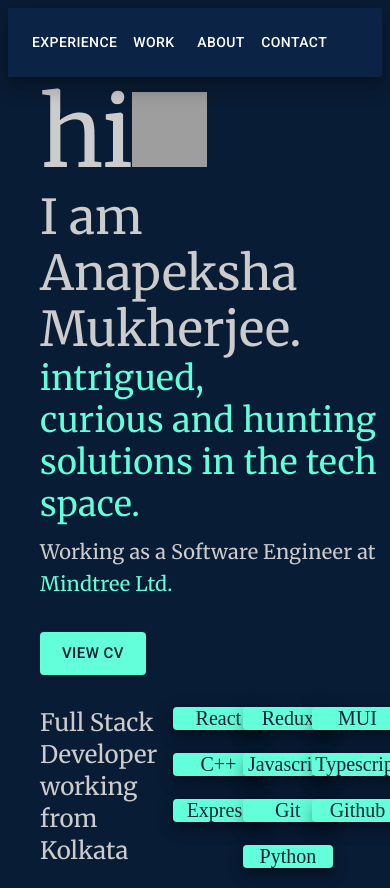
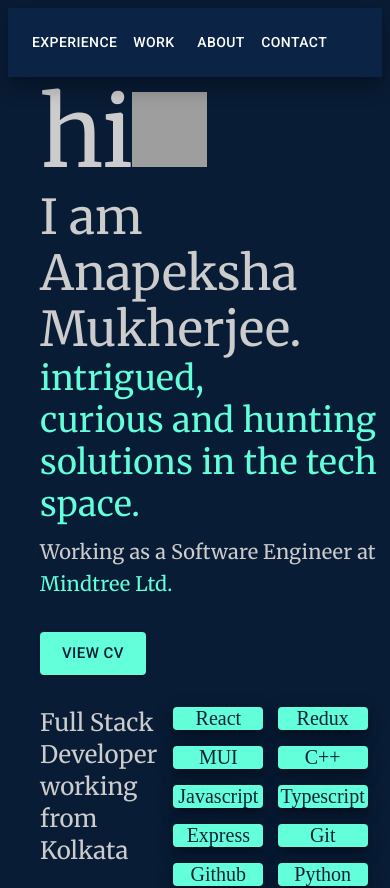
Before and after one commit to anapeksha/Portfolio, a React (Create React App) app: page / in a window 390 px wide. Shown: the top 888 px of the page. Built offline with nearby package versions, Linux system fonts and the light colour scheme; grey boxes are pictures that could not be loaded.

Commit message:
skill breakpoints modified

```diff
--- a/src/pages/About.tsx
+++ b/src/pages/About.tsx
@@ -35,7 +35,7 @@ const About: React.FC = () => {
 				>
 					{skills.map((skill, i) => {
 						return (
-							<Grid item xs={4} md={3} xl={2} key={i}>
+							<Grid item xs={6} md={3} xl={2} key={i}>
 								<BasicPaper skill={skill} />
 							</Grid>
 						);
```
